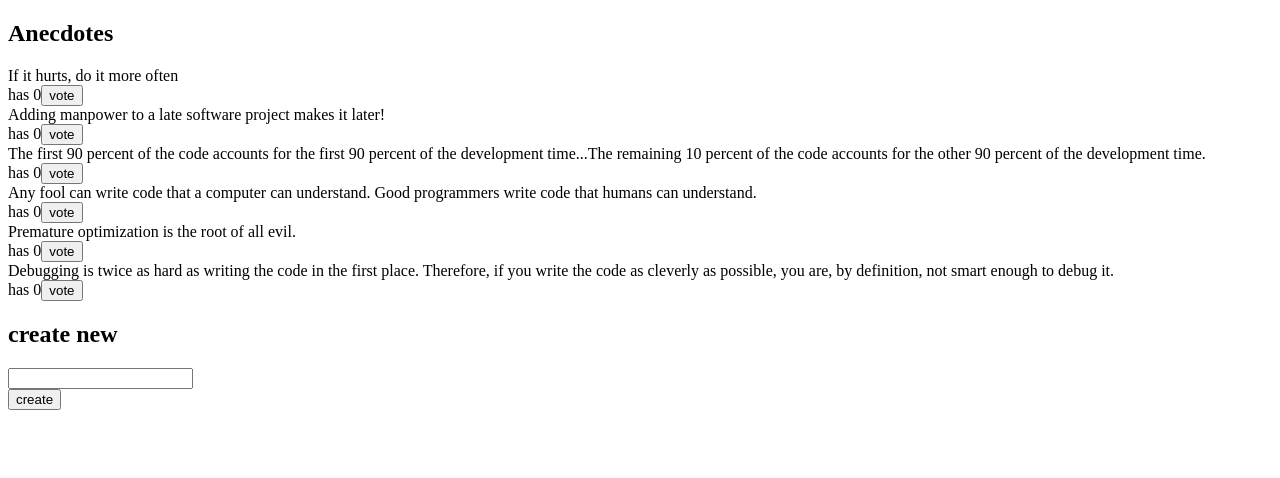
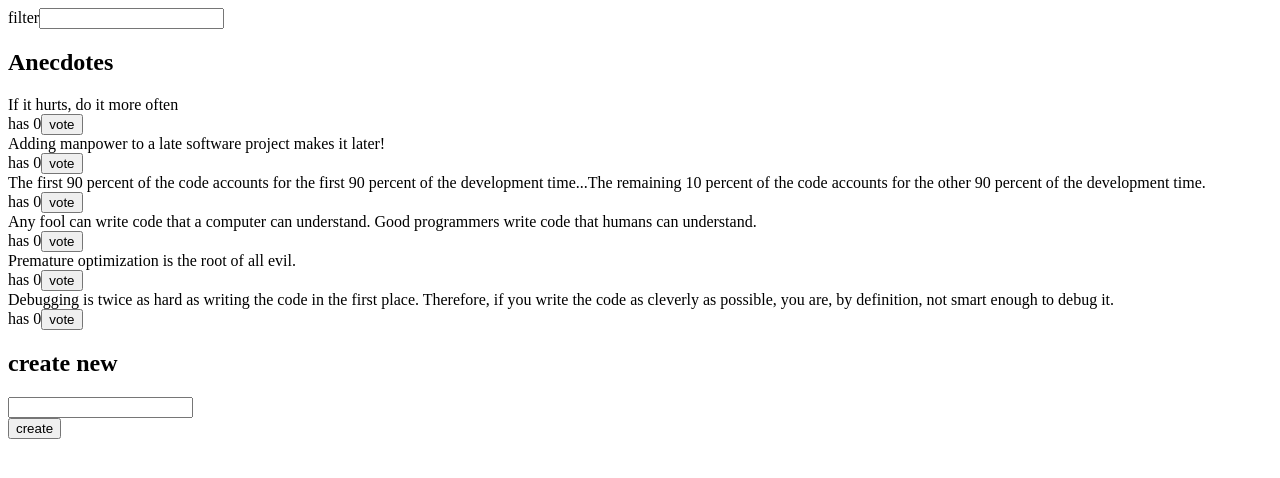
Before and after one commit to antmtn/FSO-P6-State-Management, a React (Vite) app in the folder anecdotes/: page / in a window 1280 px wide. Shown: the top 478 px of the page. Built offline with nearby package versions, Linux system fonts and the light colour scheme.

Commit message:
7 Added functioning filter from scratch

```diff
--- a/anecdotes/src/App.jsx
+++ b/anecdotes/src/App.jsx
@@ -1,3 +1,4 @@
+import AnecdoteFilter from "./components/AnecdoteFilter"
 import AnecdoteForm from "./components/AnecdoteForm"
 import AnecdoteList from "./components/AnecdoteList"
 
@@ -5,6 +6,7 @@ const App = () => {
 
   return (
     <div>
+      <AnecdoteFilter/>
       <h2>Anecdotes</h2>
       <AnecdoteList/>
       <AnecdoteForm/>
--- /dev/null
+++ b/anecdotes/src/components/AnecdoteFilter.jsx
@@ -0,0 +1,20 @@
+import { useAnecdoteActions } from "../store"
+
+const AnecdoteFilter = () => {
+  const { setFilter } = useAnecdoteActions()
+
+  const handleFilter = e => {
+    setFilter(e.target.value)
+  }
+
+  return (
+    <div>
+      <label>
+        filter
+        <input onChange={handleFilter}></input>
+      </label>
+    </div>
+  )
+}
+
+export default AnecdoteFilter
--- a/anecdotes/src/store.js
+++ b/anecdotes/src/store.js
@@ -20,6 +20,7 @@ const asObject = anecdote => ({
 
 const useAnecdoteStore = create((set) => ({
   anecdotes: anecdotesAtStart.map(asObject),
+  filter: '',
   actions: {
     addAnecdote: anecdote => set(
       state => ({
@@ -33,9 +34,22 @@ const useAnecdoteStore = create((set) => ({
         )
         .toSorted((a,b) => b.votes - a.votes)
       })
+    ),
+    setFilter: newFilter => set(
+      () => ({
+        filter: newFilter
+      })
     )
   },
 }))
 
-export const useAnecdotes = () => useAnecdoteStore((state) => state.anecdotes)
+export const useAnecdotes = () => {
+  const anecdotes = useAnecdoteStore((state) => state.anecdotes)
+  const filter = useAnecdoteStore((state) => state.filter)
+
+  console.log(filter)
+  if (filter)
+    return anecdotes.filter(anecdote => anecdote.content.toLowerCase().includes(filter.toLowerCase()))
+  return anecdotes
+}
 export const useAnecdoteActions = () => useAnecdoteStore((state) => state.actions)
```
